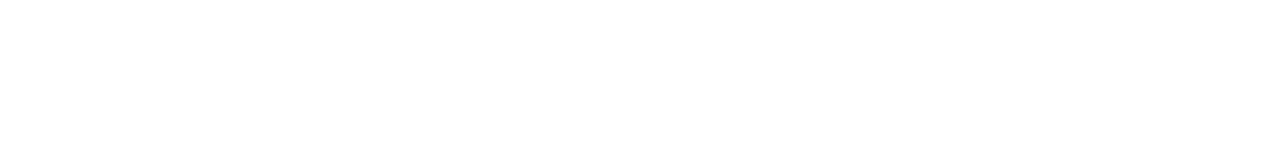
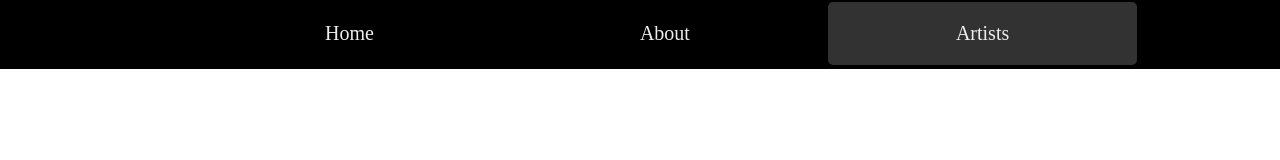
Before and after one commit to IIIT-ISS/project-diss, a plain HTML site: page src/artists/index.html in a window 1280 px wide. Drawn offline with Linux system fonts and the light colour scheme.

Commit message:
Implement navbar

```diff
--- a/src/artists/index.html
+++ b/src/artists/index.html
@@ -2,11 +2,16 @@
 <html>
 
 <head>
+    <link rel="stylesheet" href="../css/navbar.css">
     <title>Artists</title>
 </head>
 
 <body>
-
+    <div class="navbar">
+        <a href="../index.html">Home</a>
+        <a href="../about.html">About</a>
+        <a href="index.html" class="navbar-selected">Artists</a>
+    </div>
 </body>
 
 </html>
--- /dev/null
+++ b/src/css/navbar.css
@@ -0,0 +1,30 @@
+.navbar {
+    overflow: hidden;
+    background-color: black;
+    position: fixed;
+    top: 0;
+    left: 0;
+    width: 100%;
+    padding-left: 15%;
+    padding-right: 15%;
+}
+
+.navbar a {
+    float: left;
+    display: flex;
+    color: #eeeeee;
+    text-align: center;
+    text-decoration: none;
+    padding: 20px 10%;
+    font-size: 20px;
+    border-radius: 5px;
+    margin: 2px 5px 4px 5px;
+}
+
+.navbar-selected {
+    background-color: rgb(50, 50, 50);
+}
+
+.navbar a:hover {
+    background-color: rgb(80, 80, 80);
+}
```
Also changed, not shown: src/about.html (+6 -1 lines), src/index.html (+6 -1 lines).
